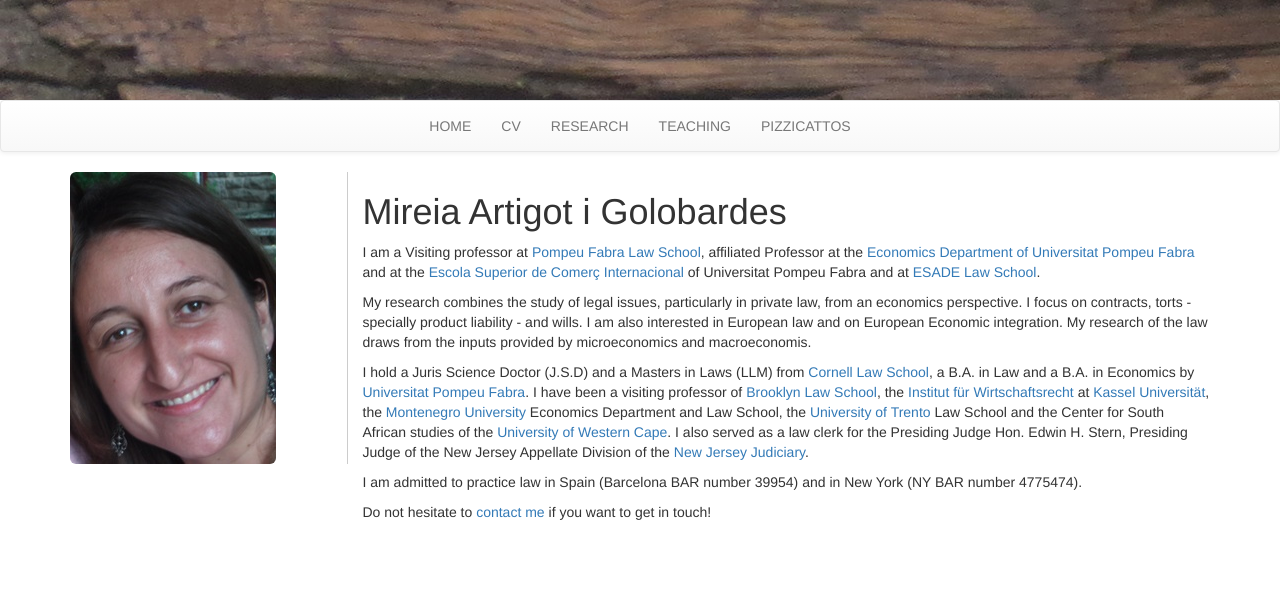
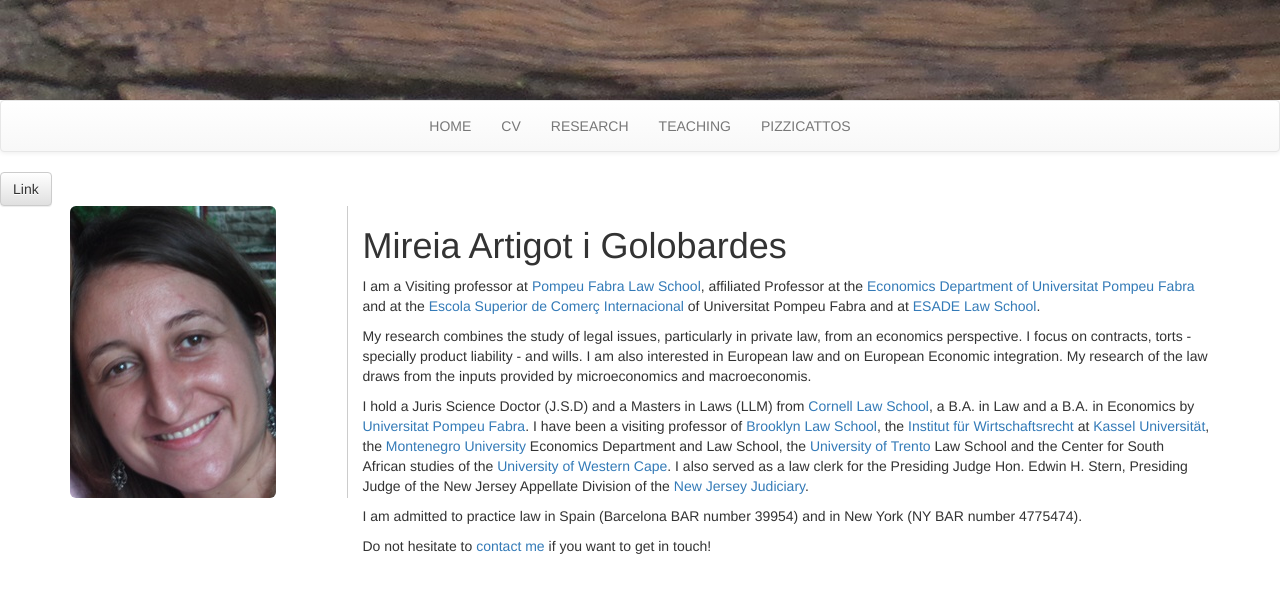
Before and after one commit to JohnPalmer/mireiaartigot, a Jekyll site: the page built from index.md, in a window 1280 px wide. Shown: the top 593 px of the page. Built offline with Jekyll 4.4.1, drawn with Linux system fonts in a browser that asks for light colours; nearby versions of some CDN libraries; our own code applies the rules of GitHub Pages for plain Markdown files.

Commit message:
Update navbar.html

```diff
--- a/_includes/navbar.html
+++ b/_includes/navbar.html
@@ -1,4 +1,4 @@
-<nav class="navbar navbar-default">
+<nav class="navbar navbar-default" id="my_navbar">
   <div class="container-fluid">
     <!-- Brand and toggle get grouped for better mobile display -->
     <div class="navbar-header">
@@ -23,3 +23,5 @@
     </div><!-- /.navbar-collapse -->
   </div><!-- /.container-fluid -->
 </nav>
+
+<a class="btn btn-default" href="#" role="button">Link</a>
```
